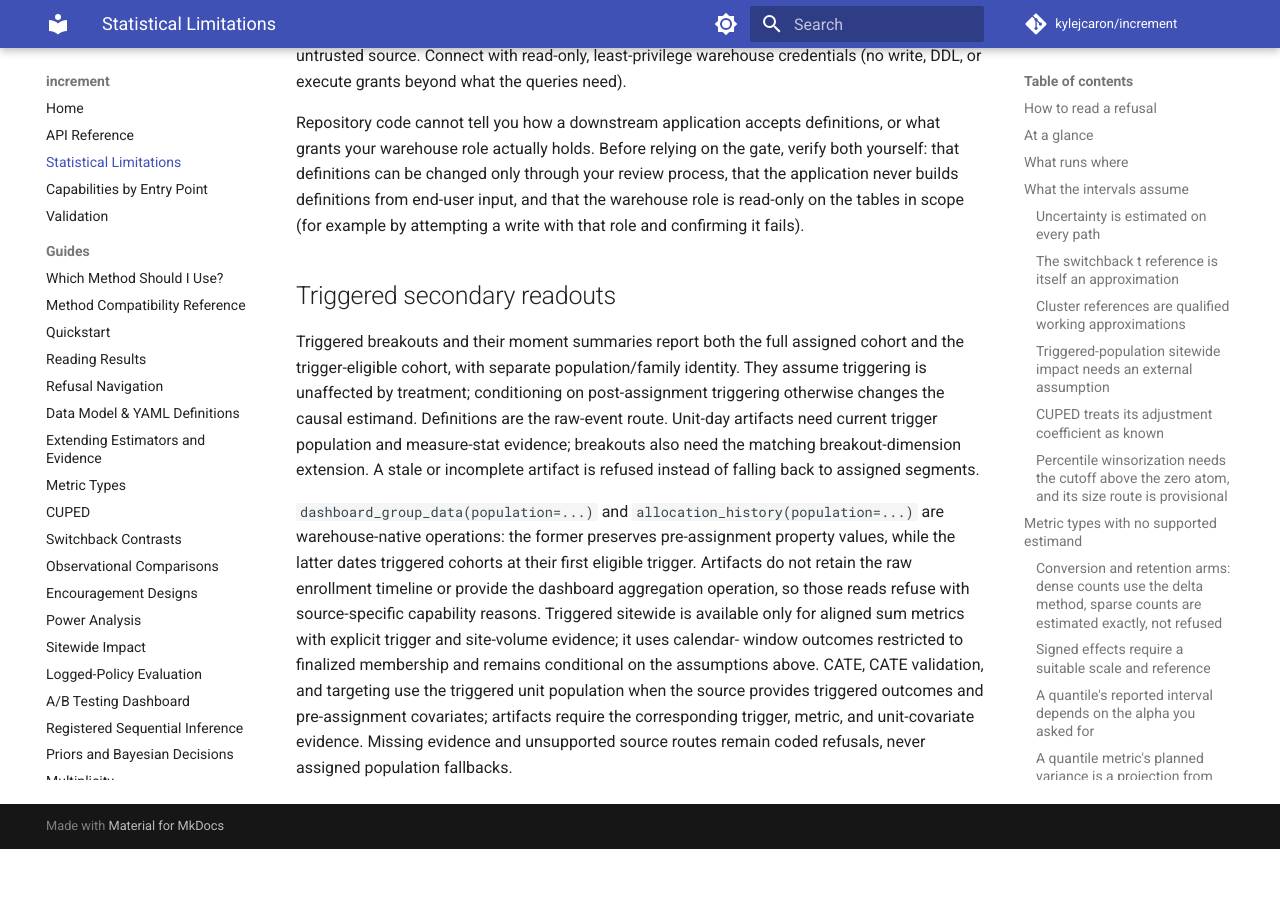
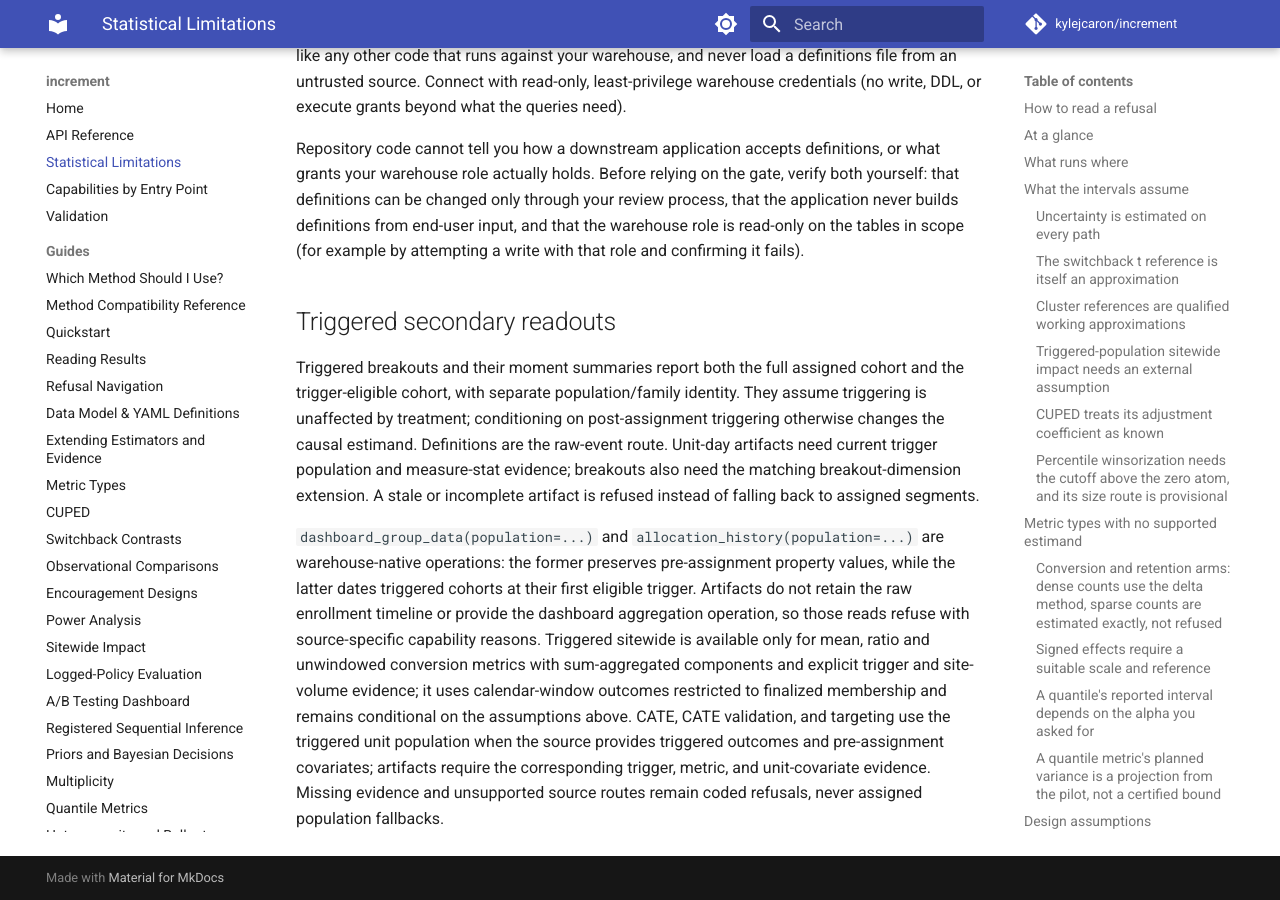
Before and after one commit to kylejcaron/increment, an MkDocs documentation site: the page built from docs/limitations.md, in a window 1280 px wide and 900 px high, scrolled down 45202 px. Built offline with MkDocs 1.6.1 and Material for MkDocs 9.7.7, drawn with Linux system fonts in a browser that asks for light colours; comment, search, counter and statistics services are not loaded; before the commit the page ends 46051 px from its top, so only the background shows below that; some of the changed text lies outside the part shown.

Commit message:
Describe the metrics triggered sitewide admits
Docstring, API reference and limitations now name mean, ratio and unwindowed conversion metrics, and state that the calibration campaign did not cover conversion metrics.

```diff
--- a/docs/limitations.md
+++ b/docs/limitations.md
@@ -327,8 +327,8 @@ the assigned and triggered readings each covered 95.12%–95.66% for absolute
 and relative impact at nominal 95%; every Clopper–Pearson lower bound, at a
 family-allocated error of 7.5e-5, cleared 94.5%. The campaign checks the
 Normal-reference intervals the sitewide functions report; it does not cover
-multi-arm netting, clustered designs, or uncertainty about future traffic or
-trigger reach.
+conversion metrics, multi-arm netting, clustered designs, or uncertainty about
+future traffic or trigger reach.
 
 Calibration does not establish the real-world assumptions needed to interpret
 the triggered result as whole-site impact. The explicit assumption-failure
@@ -1732,9 +1732,10 @@ are warehouse-native operations: the former preserves pre-assignment property
 values, while the latter dates triggered cohorts at their first eligible
 trigger. Artifacts do not retain the raw enrollment timeline or provide the
 dashboard aggregation operation, so those reads refuse with source-specific
-capability reasons. Triggered sitewide is available only for aligned sum
-metrics with explicit trigger and site-volume evidence; it uses calendar-
-window outcomes restricted to finalized membership and remains conditional on
+capability reasons. Triggered sitewide is available only for mean, ratio and
+unwindowed conversion metrics with sum-aggregated components and explicit
+trigger and site-volume evidence; it uses calendar-window outcomes restricted
+to finalized membership and remains conditional on
 the assumptions above. CATE, CATE
 validation, and targeting use the triggered unit population when the source
 provides triggered outcomes and pre-assignment covariates; artifacts require
```
Also changed, not shown: docs/api.md (+5 -4 lines), 1 other file.
